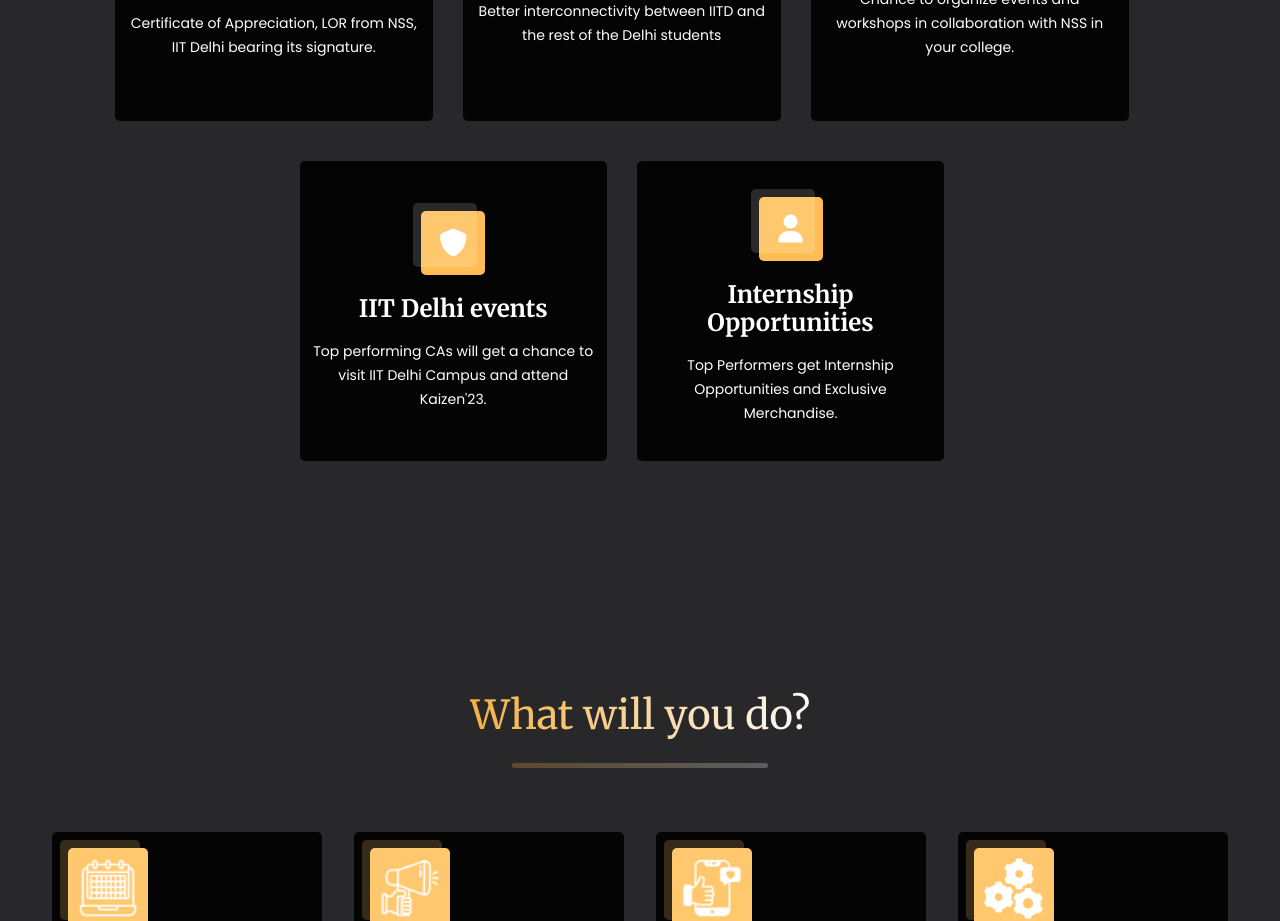
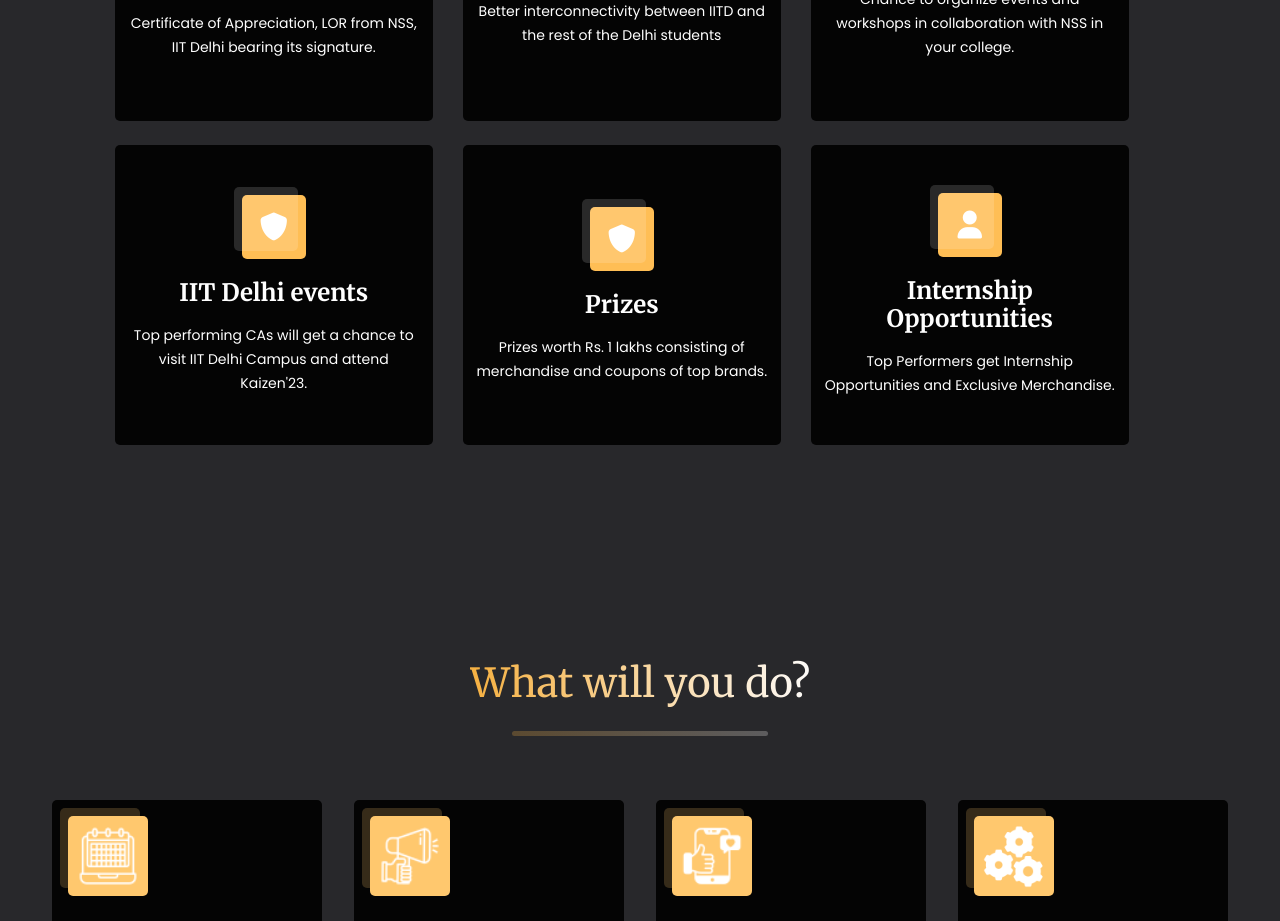
Before and after one commit to NSS-IIT-Delhi/Kaizen-23-CAP, a React (Create React App) app: page / in a window 1280 px wide. Shown: the part 1200-2121 px from the top of the page. Built offline with nearby package versions, Linux system fonts and the light colour scheme.

Commit message:
Changes to WhyCAP1

```diff
--- a/src/components/footer/WhyCAP.js
+++ b/src/components/footer/WhyCAP.js
@@ -35,13 +35,19 @@
             <p>Chance to organize events and workshops in collaboration with NSS in your college.</p>
           </div>
         </div>
-
-      <div className="row2 row">
         <div className="col-lg-4 col-md-6 col-sm-12 col-xs-12 d-flex mt-4">
           <div className="icon-box   cap-cards">
             <div className="icon"><i class="fa-solid fa-shield"></i></div>
             <h4>IIT Delhi events</h4>
             <p>Top performing CAs will get a chance to visit IIT Delhi Campus and attend Kaizen'23.
+            </p>
+          </div>
+        </div>
+        <div className="col-lg-4 col-md-6 col-sm-12 col-xs-12 d-flex mt-4">
+          <div className="icon-box   cap-cards">
+            <div className="icon"><i class="fa-solid fa-shield"></i></div>
+            <h4>Prizes</h4>
+            <p>Prizes worth Rs. 1 lakhs consisting of merchandise and coupons of top brands.
             </p>
           </div>
         </div>
@@ -54,10 +60,8 @@
             </p>
           </div>
         </div>
-
       </div>
       </div>
-    </div>
     </div>
   </section>
   )
```
